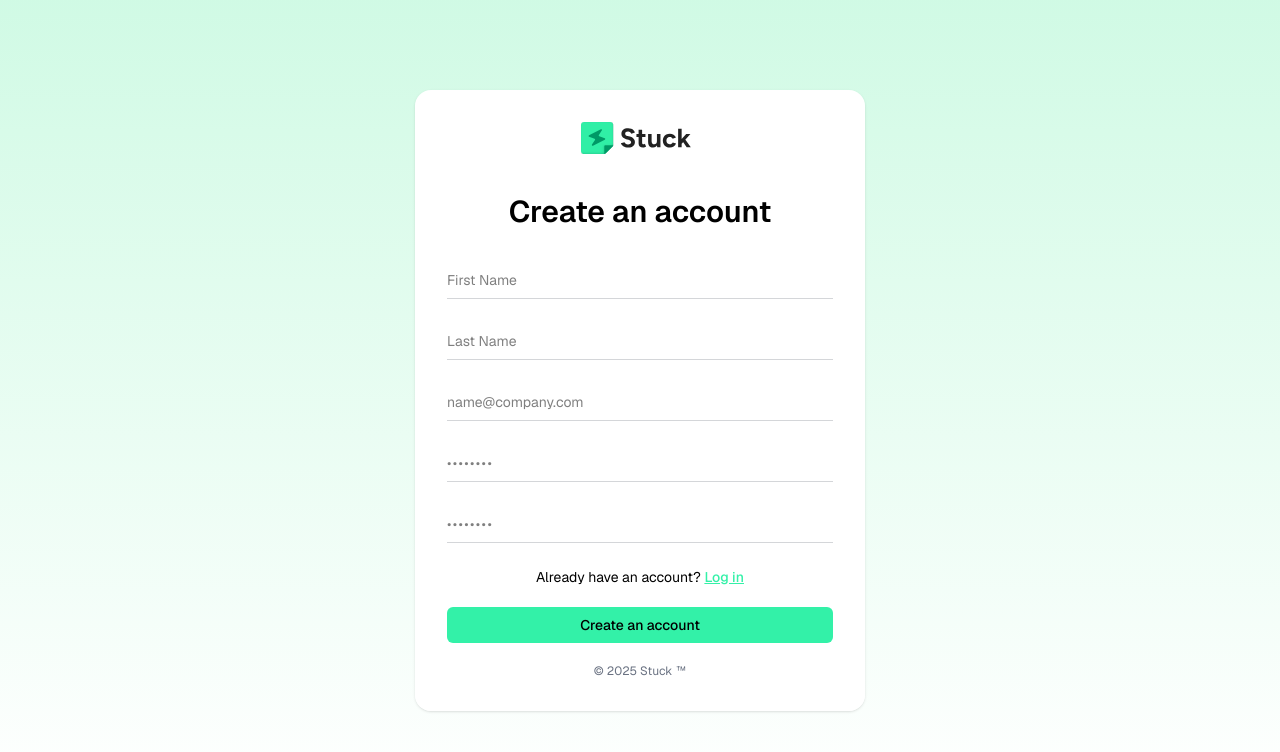
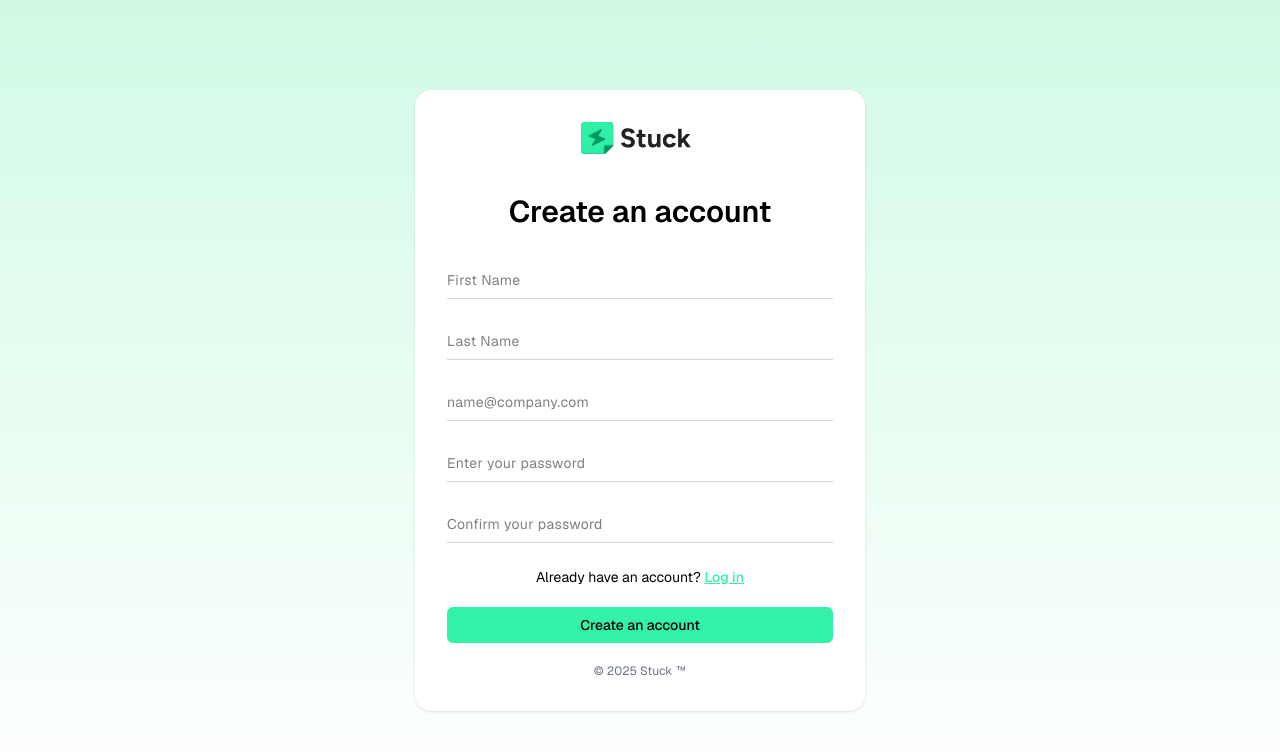
Before and after one commit to elsatafilajj/react-internship-project, a React (Vite) app: page /register in a window 1280 px wide. Shown: the top 752 px of the page. Built offline with nearby package versions, Linux system fonts and the light colour scheme; no server answers.

Commit message:
fix password placeholder text for password and passwordConfirm inputs

```diff
--- a/src/components/RegisterForm/index.tsx
+++ b/src/components/RegisterForm/index.tsx
@@ -91,8 +91,7 @@ export const RegisterForm = () => {
               type="password"
               name="password"
               label="Your password"
-              placeholder="••••••••"
-              className="placeholder:tracking-widest"
+              placeholder="Enter your password"
               value={formik.values.password}
               onChange={formik.handleChange}
               error={getFormikError(formik, 'password')}
@@ -102,8 +101,7 @@ export const RegisterForm = () => {
               type="password"
               name="passwordConfirm"
               label="Password Confirm"
-              placeholder="••••••••"
-              className="placeholder:tracking-widest"
+              placeholder="Confirm your password"
               value={formik.values.passwordConfirm}
               onChange={formik.handleChange}
               error={getFormikError(formik, 'passwordConfirm')}
--- a/src/components/ui/input.tsx
+++ b/src/components/ui/input.tsx
@@ -61,7 +61,7 @@ export function Input(
           onChange={onChange}
           data-slot="input"
           className={cn(
-            'w-full px-0 py-2 text-black text-sm bg-transparent border-b  border-input',
+            'w-full px-0 py-2  text-black text-sm bg-transparent border-b  border-input',
             'placeholder-placeholder-color focus:outline-none focus:border-primary focus:black',
             'transition-all duration-300 ease-in-out',
             'focus:ring-0 focus:shadow-[0_1px_0_0_#30efa6]',
@@ -78,7 +78,7 @@ export function Input(
           onChange={onChange}
           data-slot="input"
           className={cn(
-            'w-full px-0 py-2 text-black text-sm bg-transparent border-b border-input',
+            'w-full px-0 py-2 tracking-wide text-black text-sm bg-transparent border-b border-input',
             'placeholder-placeholder-color focus:outline-none focus:border-primary focus:black',
             'transition-all duration-300 ease-in-out',
             'focus:ring-0 focus:shadow-[0_1px_0_0_#30efa6]',
```
